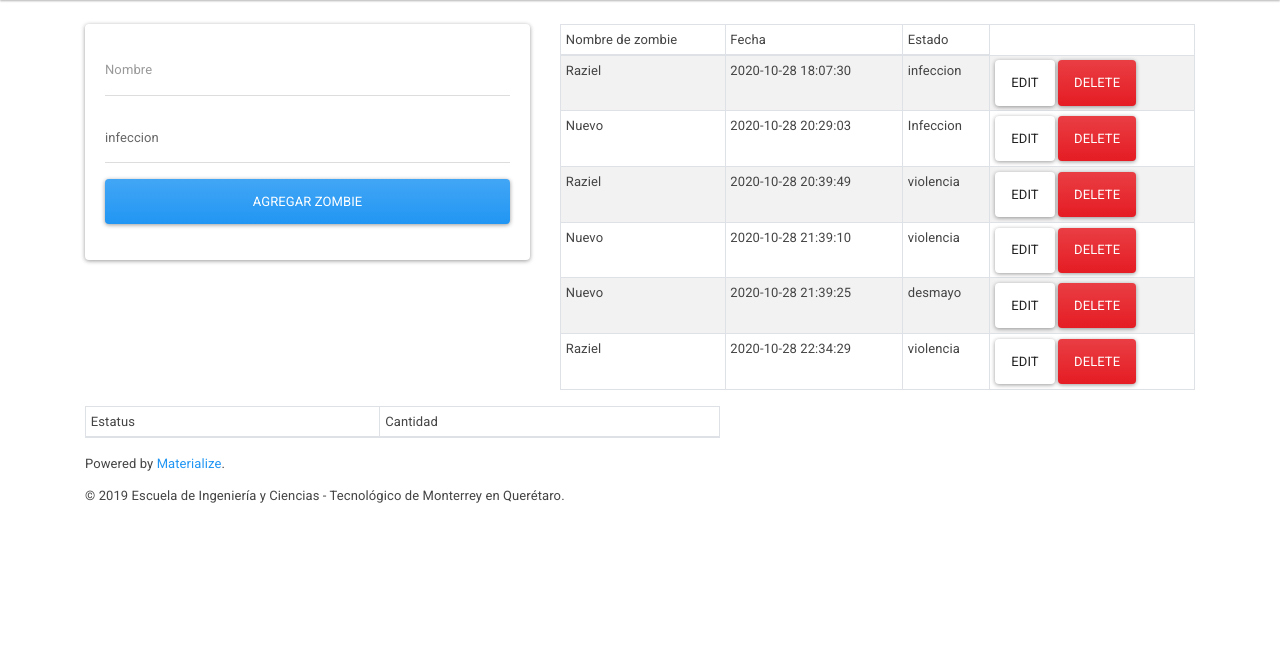
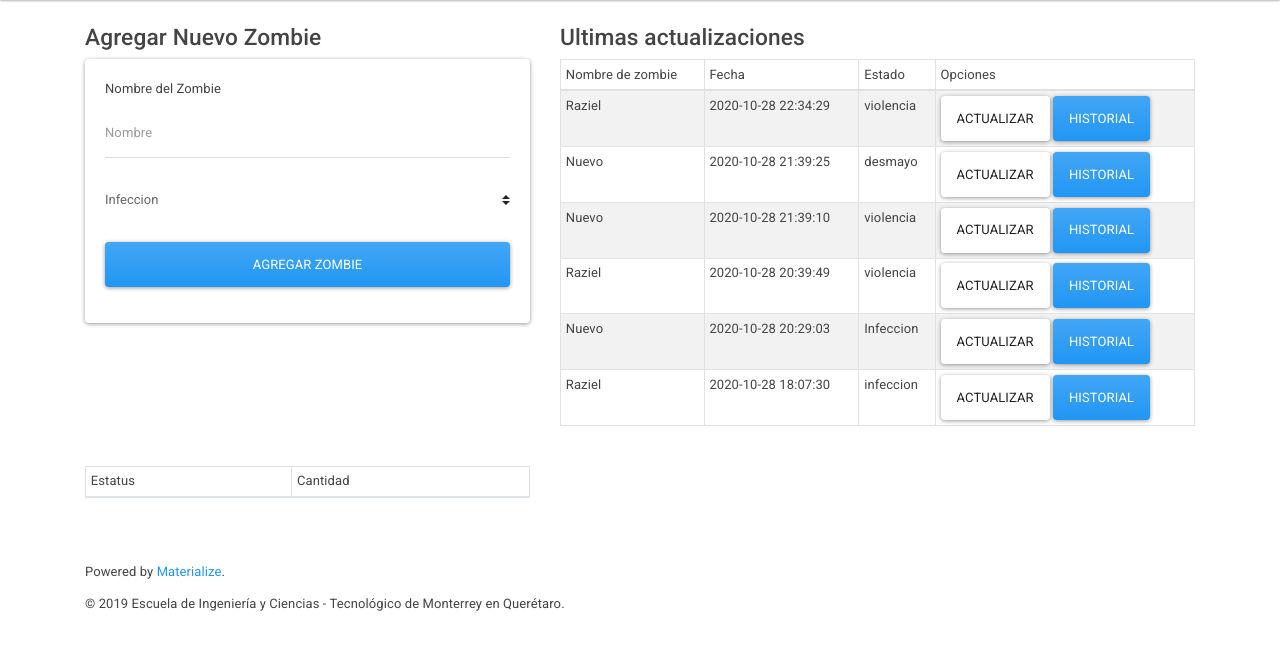
Before and after one commit to RazielHR/ExamenP2, a Flask app: page / in a window 1280 px wide. Shown: the part 79-729 px from the top of the page. Run offline with Flask 2, Linux system fonts and the light colour scheme; data comes from the database, SQL or seed files in the repository; both versions use the stored data as it was after the commit; some libraries are stand-ins or nearby versions.

Commit message:
ultima version

```diff
--- a/Exam/App.py
+++ b/Exam/App.py
@@ -16,9 +16,8 @@
 @app.route('/')
 def Index():
 	cur = mysql.connection.cursor()
-	cur.execute("SELECT * FROM zombies")
+	cur.execute("SELECT id, nombre, TIMESTAMP(date_n) AS date , status FROM zombies GROUP BY id, nombre ORDER BY date DESC")
 	data = cur.fetchall()
-	print(data)
 	return render_template('index.html', contacts = data)
 
 @app.route('/add_contact', methods=['POST'])
@@ -26,7 +25,6 @@
 	if request.method == 'POST':
 		fullname = request.form['fullname']
 		status = request.form['status']
-		#email = request.form['email']
 		cur = mysql.connection.cursor()
 		cur.execute("INSERT INTO zombies (nombre, date_n, status) VALUES (%s, CURRENT_TIMESTAMP(), %s)", (fullname,status))
 		mysql.connection.commit()
@@ -40,12 +38,18 @@
 	data = cur.fetchall()
 	return render_template('edit-contact.html', contact = data[0])
 
+@app.route('/zombie_info/<string:name>')
+def zombie_info(name):
+	cur = mysql.connection.cursor()
+	cur.execute("SELECT id, nombre, TIMESTAMP(date_n) AS date , status FROM zombies WHERE nombre = %s ORDER BY date DESC", [name])
+	data = cur.fetchall()
+	return render_template('zombie_info.html', contact = data)
+
 @app.route('/update/<id>', methods = ['POST'])
 def update_contact(id):
 	if request.method == 'POST':
 		fullname = request.form['fullname']
 		status = request.form['status']
-		#email = request.form['email']
 		cur = mysql.connection.cursor()
 		cur.execute("INSERT INTO zombies (nombre, date_n, status) VALUES (%s, CURRENT_TIMESTAMP(), %s)", (fullname,status))
 		mysql.connection.commit()
--- a/Exam/templates/index.html
+++ b/Exam/templates/index.html
@@ -6,6 +6,7 @@
 
 <div class="row">
 	<div class=col-md-5>
+		<h3>Agregar Nuevo Zombie</h3>
 		{% with messages = get_flashed_messages() %}
 		{% if messages %}
 		{% for message in messages %}
@@ -19,14 +20,23 @@
 		{% endif %}
 		{% endwith %}
 
-		<div class="card card-body">
+		<div class="card card-body" mt-5>
 			<form action="/add_contact" method="POST">
 				<div class="form-group">
+					<label>Nombre del Zombie</label>
 					<input type="text" name="fullname" placeholder="Nombre" class="form-control">
 				</div>
-				<div class="form-group">
-					<input type="text" name="status" placeholder="Estado" class="form-control" value="infeccion">
+
+				<div class="form-group mb-3">
+					  <select class="custom-select" name="status">
+					    <option selected value="Infeccion">Infeccion</option>
+					    <option value="desorientación">desorientación</option>
+					    <option value="violencia">violencia</option>
+					    <option value="desmayo">desmayo</option>
+					    <option value="transformación">transformación</option>
+					  </select>
 				</div>
+
 				<div class="form-group">
 					<button class="btn btn-primary btn-block" type="submit">
 					Agregar zombie
@@ -39,11 +49,13 @@
 
 	<div class=col-md-7>
 		<table class="table table-striped table-bordered bg-white table-sm">
+			<h3>Ultimas actualizaciones</h3>
 			<thead>
 				<tr>
 					<td>Nombre de zombie</td>
 					<td>Fecha</td>
 					<td>Estado</td>
+					<td>Opciones</td>
 				</tr>
 			</thead>
 			<tbody>
@@ -53,8 +65,8 @@
 						<td>{{ contact.2 }}</td>
 						<td>{{ contact.3 }}</td>
 						<td>
-							<a href="/edit/{{contact.0}}" class="btn btn-secondary">Edit</a>
-							<a href="/delete/{{contact.0}}" class="btn btn-danger btn-delete">Delete</a>
+							<a href="/edit/{{contact.0}}" class="btn btn-secondary">Actualizar</a>
+							<a href="/zombie_info/{{contact.1}}" class="btn btn-primary">Historial</a>
 						</td>
 					</tr>
 				{% endfor %}
@@ -64,8 +76,8 @@
 	</div>
 </div>
 
-<div class="row">
-	<div class=col-md-7 pt-4>
+<div class="row pt-4" >
+	<div class=col-md-5>
 		<table class="table table-striped table-bordered bg-white table-sm">
 			<thead>
 				<tr>
--- a/Exam/templates/layout.html
+++ b/Exam/templates/layout.html
@@ -27,7 +27,7 @@
 
 
 
-	<footer class="blue darken-1 page-footer">
+	<footer class="blue darken-1 page-footer pt-5">
         <div class="container">
             <p class="grey-text text-lighten-4">Powered by <a href="http://materializecss.com/" target="_blank" class="white-text text-lighten-4">Materialize</a>.</p>
         </div>
```
Also changed, not shown: Exam/sql/zombie.sql (added, +135 -0 lines), Exam/templates/zombie_info.html (added, +28 -0 lines).
